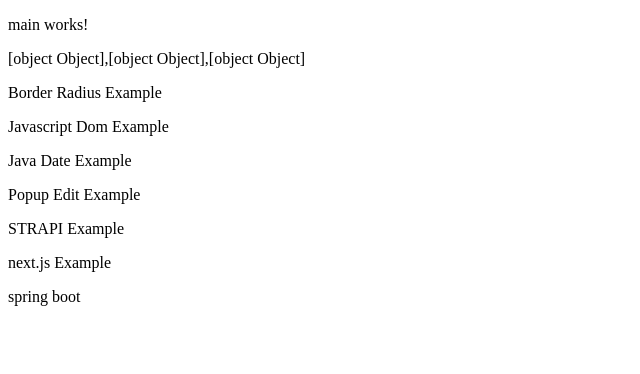
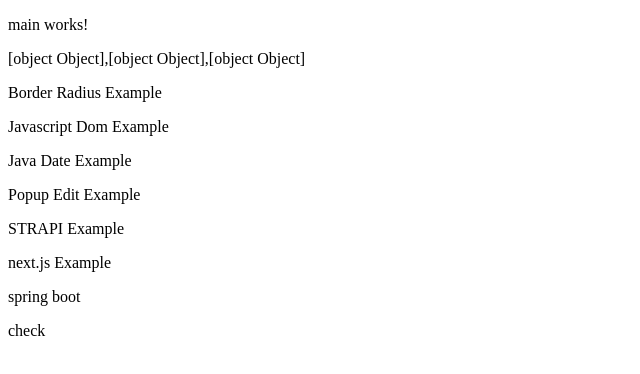
Before and after one commit to EnginKARATAS/angular-sandbox, an Angular app in the folder sandbox/: page / in a window 1280 px wide. Shown: the top 374 px of the page, without its empty margins (0-640 px from the left). Built offline with nearby package versions, Linux system fonts and the light colour scheme.

Commit message:
update main.component.ts

```diff
--- a/sandbox/src/app/modules/main/main.component.html
+++ b/sandbox/src/app/modules/main/main.component.html
@@ -8,5 +8,6 @@
     <p>STRAPI Example</p>
     <p>next.js Example</p>
     <p>spring boot</p>
+    <p>check</p>
 
 </div>
```
